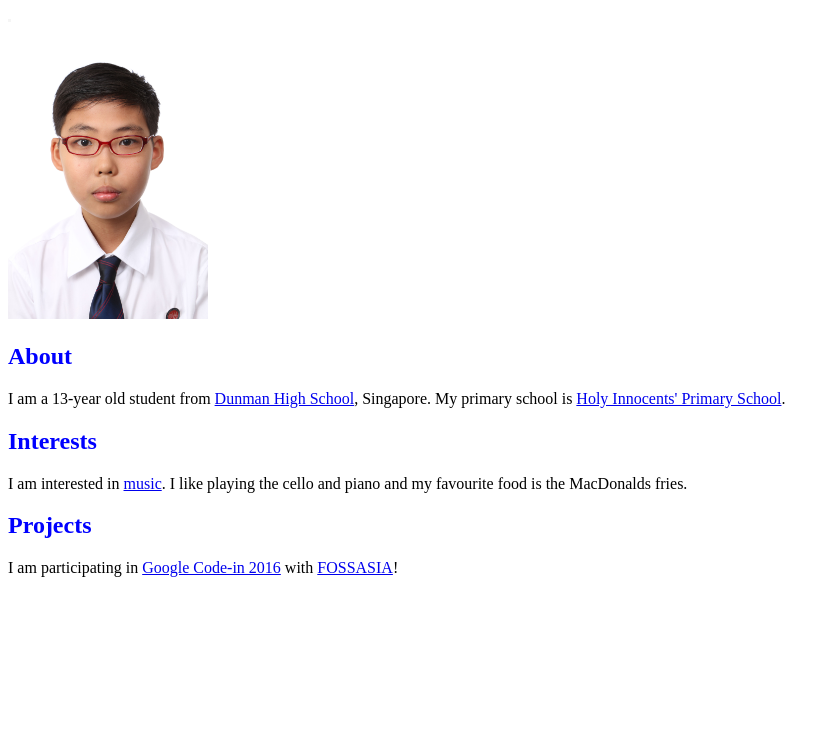
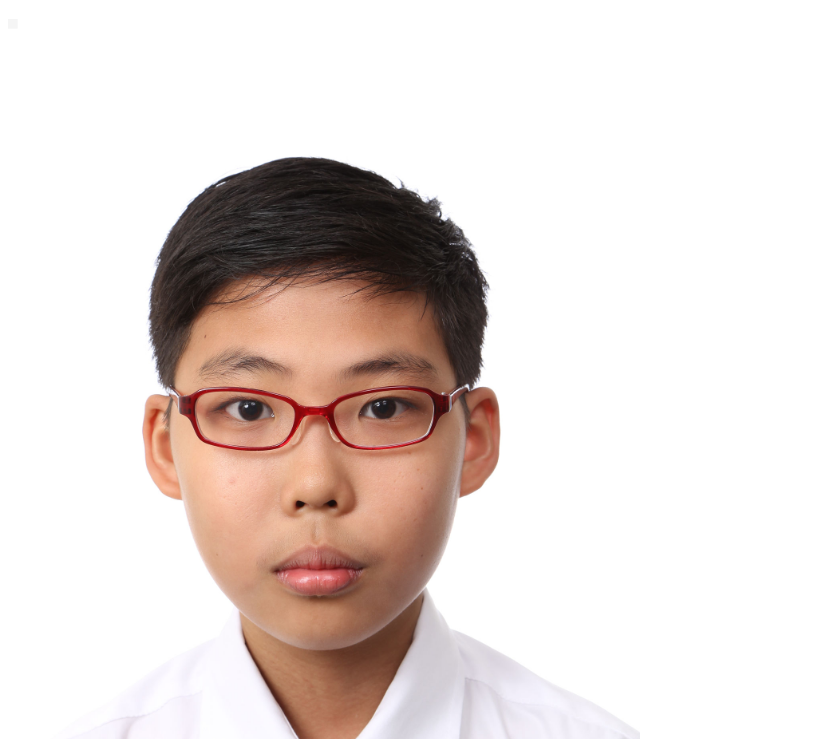
Before and after one commit to dhs17y2gliushengrui/dhs17y2gliushengrui.github.io, a plain HTML site: page index.html in a window 1280 px wide. Shown: the part 61-800 px from the top of the page, without its empty margins (0-835 px from the left). Drawn offline with Linux system fonts and the light colour scheme.

Commit message:
Update style.css

```diff
--- a/style.css
+++ b/style.css
@@ -7,5 +7,6 @@ h2 {
 }
 
 img {
-  width: 200px;
+  width: 50%;
+  height: 50%;
 }
```
